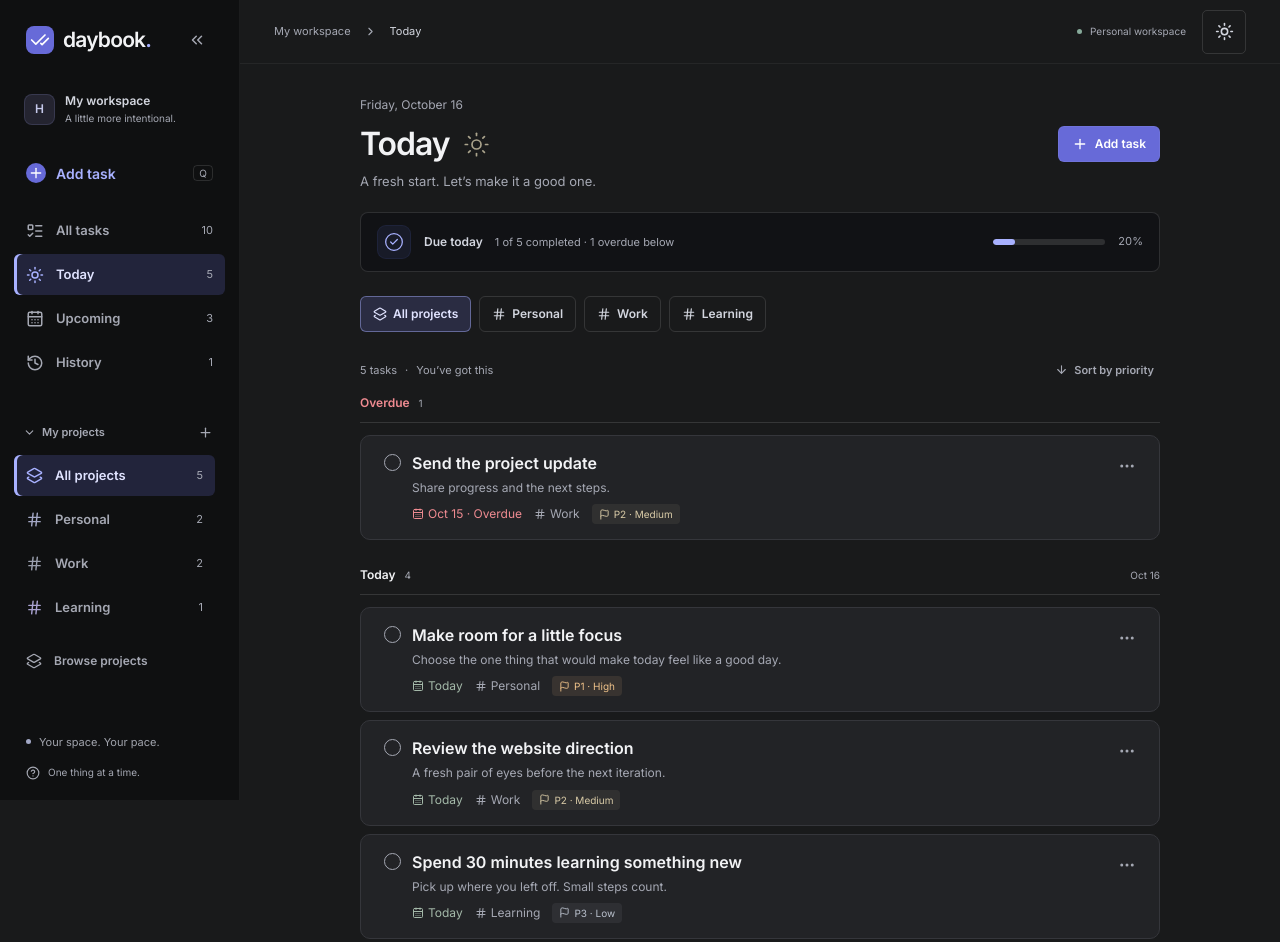
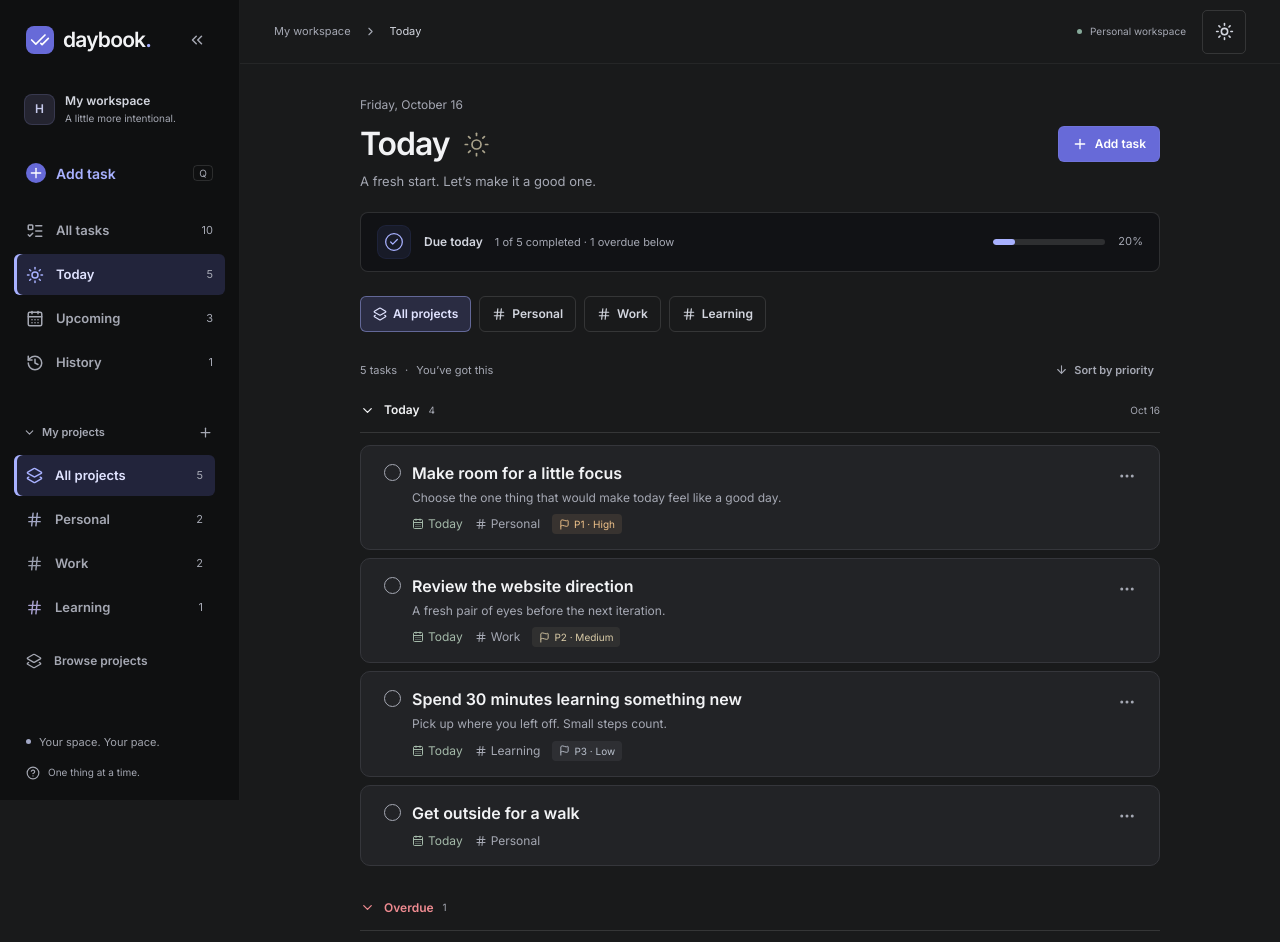
Before and after one commit to aaroncopilot123/daybook, a Next.js app: page / in a window 1280 px wide. Shown: the top 942 px of the page. Built offline with nearby package versions, Linux system fonts and the light colour scheme.

Commit message:
feat: add collapsible daily task sections

```diff
--- a/app/components/task-app.tsx
+++ b/app/components/task-app.tsx
@@ -5,7 +5,6 @@ import {
   ArrowDown,
   ArrowUpRight,
   CalendarDays,
-  Check,
   ChevronRight,
   CircleCheck,
   Hash,
@@ -35,6 +34,7 @@ import { ProjectFilters } from "./project-filters";
 import { TaskRow } from "./task-row";
 import { TaskComposer } from "./task-composer";
 import { Dialog } from "./dialog";
+import { TaskSection } from "./task-section";
 
 type Composer = { initial: TaskDraft; id?: string };
 type Confirmation = { title: string; message: string; action: () => void };
@@ -79,6 +79,8 @@ export default function TaskApp() {
     setUndoCompletion(null);
   }
   const [prioritySort, setPrioritySort] = useState(false);
+  const [todayExpanded, setTodayExpanded] = useState(true);
+  const [overdueExpanded, setOverdueExpanded] = useState(true);
   const addTask = useCallback((global = false) => {
     const initial = blankDraft(view);
     if (!global) initial.projectId = selectedProjectId;
@@ -154,9 +156,11 @@ export default function TaskApp() {
   const selectedProject = store.projects.find(
     (project) => project.id === selectedProjectId,
   );
-  const overdueCount = visibleTasks.filter(
+  const overdueTasks = visibleTasks.filter(
     (task) => task.dueDate && task.dueDate < today,
-  ).length;
+  );
+  const overdueCount = overdueTasks.length;
+  const dueTodayTasks = visibleTasks.filter((task) => task.dueDate === today);
   const todayTasks = store.tasks.filter(
     (task) =>
       task.dueDate === today &&
@@ -520,50 +524,28 @@ export default function TaskApp() {
                   </div>
                   {view === "today" ? (
                     <>
-                      {visibleTasks.some((task) => task.dueDate! < today) && (
-                        <section className="task-section">
-                          <h2 className="section-heading overdue-heading">
-                            Overdue
-                            <span>
-                              {
-                                visibleTasks.filter(
-                                  (task) => task.dueDate! < today,
-                                ).length
-                              }
-                            </span>
-                          </h2>
-                          {renderTasks(
-                            visibleTasks.filter(
-                              (task) => task.dueDate! < today,
-                            ),
-                          )}
-                        </section>
+                      <TaskSection
+                        title="Today"
+                        tasks={dueTodayTasks}
+                        expanded={todayExpanded}
+                        onToggle={() => setTodayExpanded((value) => !value)}
+                        date={new Date(`${today}T12:00:00`).toLocaleDateString("en", {
+                          month: "short", day: "numeric",
+                        })}
+                      >
+                        {renderTasks(dueTodayTasks)}
+                      </TaskSection>
+                      {overdueCount > 0 && (
+                        <TaskSection
+                          title="Overdue"
+                          tasks={overdueTasks}
+                          expanded={overdueExpanded}
+                          onToggle={() => setOverdueExpanded((value) => !value)}
+                          overdue
+                        >
+                          {renderTasks(overdueTasks)}
+                        </TaskSection>
                       )}
-                      <section className="task-section">
-                        <h2 className="section-heading">
-                          Today
-                          <span>
-                            {
-                              visibleTasks.filter(
-                                (task) => task.dueDate === today,
-                              ).length
-                            }
-                          </span>
-                          <span className="section-date">
-                            {today
-                              ? new Date(
-                                  `${today}T12:00:00`,
-                                ).toLocaleDateString("en", {
-                                  month: "short",
-                                  day: "numeric",
-                                })
-                              : ""}
-                          </span>
-                        </h2>
-                        {renderTasks(
-                          visibleTasks.filter((task) => task.dueDate === today),
-                        )}
-                      </section>
                     </>
                   ) : view === "upcoming" ? (
                     [...new Set(visibleTasks.map((task) => task.dueDate!))]
@@ -596,34 +578,28 @@ export default function TaskApp() {
                   ) : (
                     renderTasks(visibleTasks)
                   )}
-                  {visibleTasks.length === 0 && (
+                  {visibleTasks.length === 0 && view !== "today" && (
                     <div className="empty-state">
                       <span>
                         {view === "history" ? (
                           <History size={27} />
                         ) : view === "all" ? (
                           <ListTodo size={27} />
-                        ) : view === "upcoming" ? (
+                        ) : (
                           <CalendarDays size={27} />
-                        ) : (
-                          <Check size={27} />
                         )}
                       </span>
                       <h2>
                         {view === "history"
                           ? "Your progress starts here"
-                          : view === "today"
-                            ? "A little room to breathe"
-                            : "A fresh page"}
+                          : "A fresh page"}
                       </h2>
                       <p>
                         {view === "history"
                           ? "Completed tasks will appear here. Restore one whenever you need to revisit it."
                           : selectedProjectId
                             ? "No tasks match this view for this project. Choose All projects to see more."
-                            : view === "today"
-                              ? "You’re all caught up. Enjoy the moment, or add something new."
-                              : "Add a task and take the first small step."}
+                            : "Add a task and take the first small step."}
                       </p>
                     </div>
                   )}
--- /dev/null
+++ b/app/components/task-section.tsx
@@ -0,0 +1,74 @@
+"use client";
+
+import { useId, useRef, type ReactNode } from "react";
+import { ChevronDown, ChevronRight } from "lucide-react";
+import type { Task } from "../lib/tasks";
+
+export function TaskSection({
+  title,
+  tasks,
+  expanded,
+  onToggle,
+  date,
+  overdue = false,
+  children,
+}: {
+  title: string;
+  tasks: Task[];
+  expanded: boolean;
+  onToggle: () => void;
+  date?: string;
+  overdue?: boolean;
+  children: ReactNode;
+}) {
+  const id = useId();
+  const toggle = useRef<HTMLButtonElement>(null);
+  const count = `${tasks.length} ${tasks.length === 1 ? "task" : "tasks"}`;
+  return (
+    <section className={`task-section collapsible-section${overdue ? " overdue-section" : ""}`}>
+      <h2 className={`section-heading${overdue ? " overdue-heading" : ""}`}>
+        <button
+          ref={toggle}
+          type="button"
+          className="section-toggle"
+          onClick={onToggle}
+          aria-expanded={expanded}
+          aria-controls={id}
+        >
+          <ChevronDown size={15} aria-hidden="true" />
+          {title}
+          <span className="section-count">{tasks.length}</span>
+        </button>
+        {date && <span className="section-date">{date}</span>}
+      </h2>
+      <div id={id} className="section-content">
+        {expanded ? (
+          tasks.length ? children : <p className="section-empty">No tasks due today. A little room to breathe.</p>
+        ) : (
+          <button
+            type="button"
+            className="section-summary"
+            onClick={() => {
+              onToggle();
+              toggle.current?.focus();
+            }}
+            aria-label={`Expand ${title}: ${count}`}
+            aria-expanded={false}
+            aria-controls={id}
+          >
+            <span className="summary-copy">
+              <strong>{count}{overdue ? " overdue" : " due today"}</strong>
+              <span className="summary-previews">
+                {tasks.length ? tasks.slice(0, 3).map((task) => (
+                  <span key={task.id}>{task.title}</span>
+                )) : <span>No tasks due today</span>}
+              </span>
+              {tasks.length > 3 && <span className="summary-more">+{tasks.length - 3} more</span>}
+            </span>
+            <ChevronRight size={18} aria-hidden="true" />
+          </button>
+        )}
+      </div>
+    </section>
+  );
+}
--- a/app/globals.css
+++ b/app/globals.css
@@ -753,6 +753,91 @@ h1 {
 .overdue-heading {
   color: var(--overdue);
 }
+.collapsible-section .section-heading {
+  padding-bottom: 6px;
+}
+.section-toggle {
+  display: inline-flex;
+  align-items: center;
+  gap: 9px;
+  min-height: 32px;
+  color: inherit;
+  font: inherit;
+  text-align: left;
+  border-radius: 5px;
+}
+.section-toggle:hover {
+  color: var(--accent-text);
+}
+.section-toggle > svg {
+  transition: transform 150ms ease;
+}
+.section-toggle[aria-expanded="false"] > svg {
+  transform: rotate(-90deg);
+}
+.section-count {
+  font-size: 10px;
+  color: var(--muted);
+  font-weight: 400;
+}
+.section-content {
+  margin-top: 12px;
+}
+.section-empty {
+  color: var(--muted);
+  padding: 18px 14px;
+  margin: 0;
+  font-size: 12px;
+}
+.section-summary {
+  display: flex;
+  align-items: center;
+  justify-content: space-between;
+  gap: 16px;
+  width: 100%;
+  padding: 16px 18px;
+  border: 1px solid var(--border);
+  border-radius: 9px;
+  background: var(--task-background);
+  text-align: left;
+  color: var(--muted);
+}
+.section-summary:hover {
+  background: var(--hover);
+  border-color: var(--accent-text);
+}
+.summary-copy {
+  display: grid;
+  grid-template-columns: minmax(0, 1fr);
+  gap: 9px;
+  min-width: 0;
+}
+.summary-copy > strong {
+  font-size: 12px;
+  color: var(--secondary);
+  font-weight: 550;
+}
+.overdue-section .section-summary {
+  border-left: 3px solid var(--overdue);
+}
+.overdue-section .summary-copy > strong {
+  color: var(--overdue);
+}
+.summary-previews {
+  display: grid;
+  grid-template-columns: minmax(0, 1fr);
+  gap: 5px;
+  font-size: 12px;
+}
+.summary-previews > span {
+  overflow: hidden;
+  text-overflow: ellipsis;
+  white-space: nowrap;
+}
+.summary-more {
+  font-size: 11px;
+  color: var(--accent-text);
+}
 .task-list {
   display: flex;
   flex-direction: column;
@@ -1603,8 +1688,11 @@ h1 {
     font-size: 14px;
     min-height: 44px;
   }
-  .select-wrap select {
-    font-size: 14px;
+  .composer-selects .app-select {
+    flex: 1;
+    max-width: calc(50% - 8px);
+  }
+  .section-toggle {
     min-height: 44px;
   }
   .composer-buttons {
```
